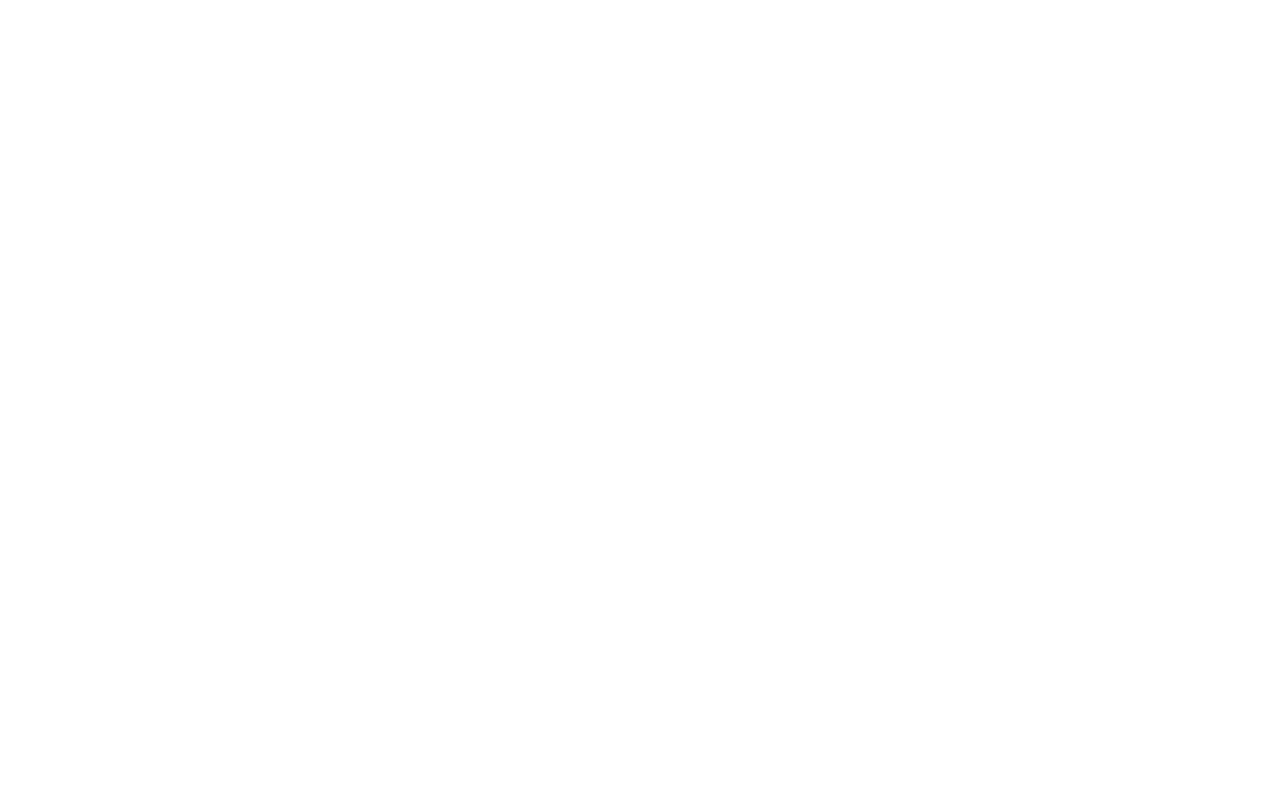
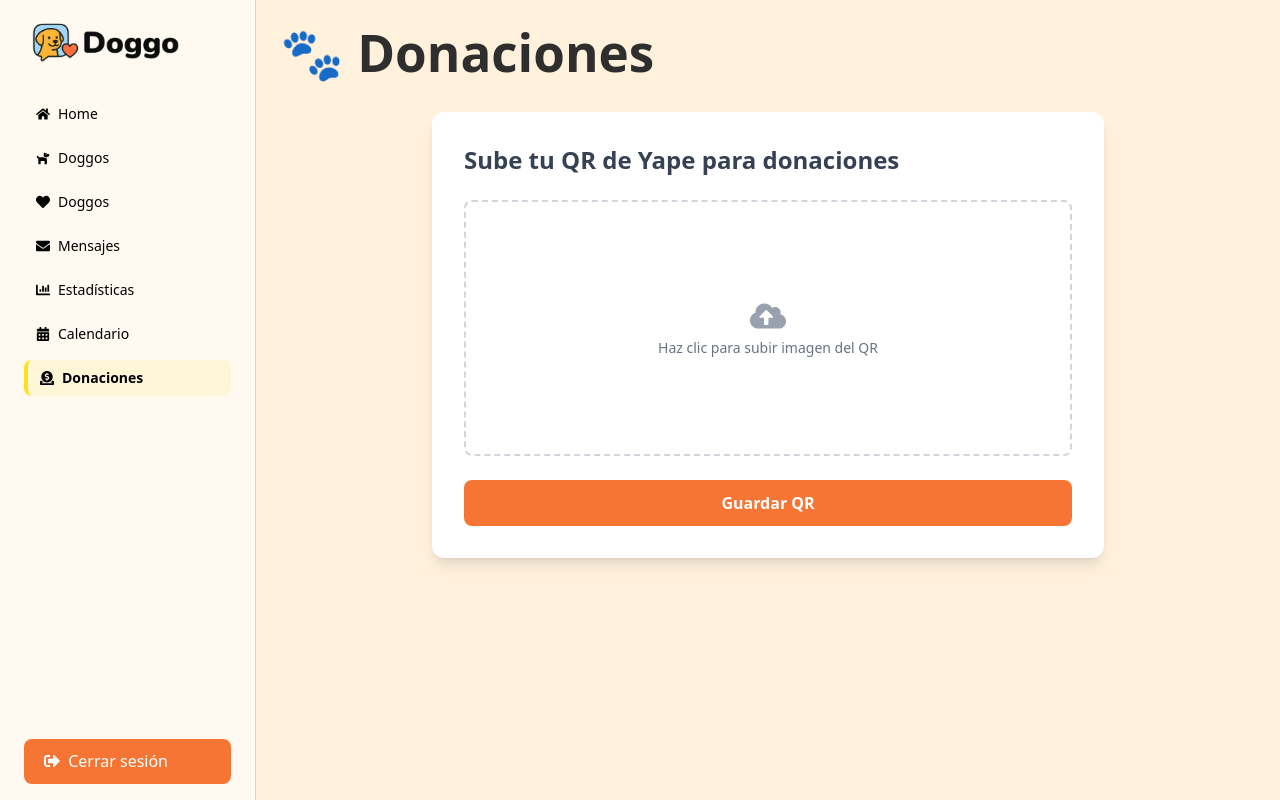
Before and after one commit to Dannam21/Doggo, a React (Vite) app: page /company/donations in a window 1280 px wide. Before the commit this address had no page. Built offline with nearby package versions, Linux system fonts and the light colour scheme.

Commit message:
donations component created

```diff
--- a/src/App.jsx
+++ b/src/App.jsx
@@ -19,6 +19,7 @@
 import Adddoggo from "./pages/empresa/Adddoggo";
 import DoggoDetail from "./pages/empresa/DoggoDetail";
 import CompanyMatches from "./pages/empresa/CompanyMatches";
+import CompanyDonations from "./pages/empresa/CompanyDonations";
 
 // Páginas de usuario
 import User from "./pages/usuario/DashboardUser";
@@ -42,6 +43,7 @@
           <Route path="/" element={<Home />} />
           <Route path="/home" element={<Home />} />
           <Route path="/login" element={<Login />} />
+          <Route path="/company/donations" element={<CompanyDonations />} />
 
           {/* Registro */}
           <Route path="/register" element={<Register />} />
--- a/src/components/SidebarCompany.jsx
+++ b/src/components/SidebarCompany.jsx
@@ -8,6 +8,7 @@
   FaBars,
   FaTimes,
   FaHeart,
+  FaDonate,
 } from "react-icons/fa";
 import { useNavigate, useLocation } from "react-router-dom";
 import { useContext, useState } from "react";
@@ -23,18 +24,20 @@
   const isActive = (path) => location.pathname === path;
 
   const handleLogout = () => {
-    setUser({ name: null, email: null, token: null, albergue_id: null });
-    localStorage.removeItem("user");
+    // ✅ Cambiado: ya no borra el token
+    setUser({ name: null, email: null, albergue_id: null, token: localStorage.getItem("token") });
+    // localStorage.removeItem("user");  // ❌ Comentado para no borrar el token
     navigate("/login");
   };
 
   const menuItems = [
     { icon: <FaHome />, label: "Home", path: "/company/home" },
     { icon: <FaDog />, label: "Doggos", path: "/company/doggos" },
-    { icon: <FaHeart/>, label: "Doggos", path: "/company/matches" },
+    { icon: <FaHeart />, label: "Doggos", path: "/company/matches" },
     { icon: <FaEnvelope />, label: "Mensajes", path: "/company/messages" },
     { icon: <FaChartBar />, label: "Estadísticas", path: "/company/statistics" },
     { icon: <FaCalendarAlt />, label: "Calendario", path: "/company/calendar" },
+    { icon: <FaDonate />, label: "Donaciones", path: "/company/donations" },
   ];
 
   return (
--- a/src/components/SidebarUser.jsx
+++ b/src/components/SidebarUser.jsx
@@ -42,27 +42,16 @@
                {isOpen ? <FaTimes size={24} /> : <FaBars size={24} />}
              </button2>
            </div>
-
       {/* Sidebar principal */}
       <div
               className={`${
                 isOpen ? "translate-x-0" : "-translate-x-full"
-        } md:translate-x-0 transition-transform fixed top-0 left-0 h-full w-64 bg-[#FFF9F2] border-r border-gray-300 z-40 md:z-50 flex flex-col pt-14 md:pt-0`}
+              } md:translate-x-0 transition-transform fixed top-0 left-0 h-full w-64 bg-[#FFF9F2] border-r border-gray-300 z-40 md:z-50 flex flex-col`}
             >
-        {/* Parte superior con logo y navegación */}
+              {/* Parte superior: logo y navegación */}
               <div>
-          <div
-            className="px-6 py-4 cursor-pointer flex items-center"
-            onClick={() => navigate("/")}
-          >
-            <img
-  src={doggoLogo}
-  alt="Doggo Logo"
-  className={`w-36 h-10 transition-opacity duration-200 ${
-    isOpen ? "opacity-0 pointer-events-none" : "opacity-100"
-  }`}
-/>
-
+                <div className="px-6 py-4 cursor-pointer flex items-center" onClick={() => navigate("/home")}>
+                  <img src={doggoLogo} alt="Doggo Logo" className="w-42 h-12" />
                 </div>
 
           <nav className="mt-4 space-y-2 px-6 text-sm">
--- /dev/null
+++ b/src/pages/empresa/CompanyDonations.jsx
@@ -0,0 +1,183 @@
+import React, { useState, useEffect } from "react";
+import { FaCloudUploadAlt, FaEdit } from "react-icons/fa";
+import SidebarCompany from "../../components/SidebarCompany";
+
+export default function CompanyDonations() {
+  const [user, setUser] = useState(null);
+  const [qrFile, setQrFile] = useState(null);
+  const [previewUrl, setPreviewUrl] = useState(null);
+  const [submitting, setSubmitting] = useState(false);
+  const [error, setError] = useState("");
+  const [qrSavedUrl, setQrSavedUrl] = useState(null);
+
+  // Siempre leer de localStorage (importante si se refresca la página)
+  useEffect(() => {
+    const storedUser = localStorage.getItem("user");
+    if (storedUser) {
+      const parsed = JSON.parse(storedUser);
+      console.log("✅ User recuperado de localStorage:", parsed);
+      setUser(parsed);
+    } else {
+      console.log("⚠️ No hay user en localStorage");
+    }
+  }, []);
+
+  const albergueId = user?.albergue_id;
+  const token = user?.token;
+
+  useEffect(() => {
+    const fetchAlbergueQR = async () => {
+      try {
+        if (!albergueId) return;
+        const res = await fetch(`http://localhost:8000/albergue/${albergueId}`);
+        if (res.ok) {
+          const data = await res.json();
+          if (data.qr_imagen_id) {
+            setQrSavedUrl(`http://localhost:8000/imagenes/${data.qr_imagen_id}`);
+          }
+        } else {
+          console.error("Error al obtener QR:", res.status);
+        }
+      } catch (err) {
+        console.error("Error al traer QR existente:", err);
+      }
+    };
+
+    fetchAlbergueQR();
+  }, [albergueId]);
+
+  const handleFileChange = (e) => {
+    const file = e.target.files[0];
+    if (file) {
+      setQrFile(file);
+      setPreviewUrl(URL.createObjectURL(file));
+    }
+  };
+
+  const handleSubmit = async (e) => {
+    e.preventDefault();
+    if (!qrFile || !albergueId || !token) {
+      setError("Selecciona una imagen y asegúrate de estar logueado.");
+      return;
+    }
+
+    console.log("🚀 Token que enviaré:", token);
+
+    setSubmitting(true);
+    setError("");
+
+    try {
+      // Subir imagen
+      const formData = new FormData();
+      formData.append("image", qrFile);
+
+      const res = await fetch("http://localhost:8000/imagenes", {
+        method: "POST",
+        body: formData,
+      });
+
+      if (!res.ok) {
+        const errorData = await res.json();
+        throw new Error(errorData.detail || "Error al subir QR");
+      }
+
+      const data = await res.json();
+      const qrImagenId = data.id;
+
+      //  Actualizar albergue con qr_imagen_id
+      const updateRes = await fetch(`http://localhost:8000/albergue/${albergueId}`, {
+        method: "PUT",
+        headers: {
+          "Content-Type": "application/json",
+          Authorization: `Bearer ${token}`,
+        },
+        body: JSON.stringify({ qr_imagen_id: qrImagenId }),
+      });
+
+      if (!updateRes.ok) {
+        const errorData = await updateRes.json();
+        throw new Error(errorData.detail || "Error al actualizar albergue");
+      }
+
+      setQrSavedUrl(`http://localhost:8000/imagenes/${qrImagenId}`);
+      setPreviewUrl(null);
+      setQrFile(null);
+      setError("");
+    } catch (err) {
+      console.error("❌ Error en handleSubmit:", err);
+      setError(err.message);
+    } finally {
+      setSubmitting(false);
+    }
+  };
+
+  return (
+    <div className="flex min-h-screen bg-[#fdf0df]">
+      <SidebarCompany />
+
+      <main className="flex-1 min-h-screen bg-[#FFF1DC] p-4 sm:p-6 sm:ml-64 mt-20 sm:mt-0">
+        <h1 className="text-3xl font-bold mb-8 text-[#2e2e2e]">🐾 Donaciones</h1>
+
+        <section className="bg-white rounded-xl shadow-lg p-8 w-full max-w-2xl mx-auto">
+          <h2 className="text-2xl font-semibold text-gray-700 mb-6">Sube tu QR de Yape para donaciones</h2>
+
+          {error && (
+            <div className="bg-red-100 text-red-700 px-4 py-2 rounded mb-4 text-sm">{error}</div>
+          )}
+
+          <form onSubmit={handleSubmit} className="space-y-6">
+            <div className="border-2 border-dashed border-gray-300 rounded-lg h-64 flex flex-col justify-center items-center hover:border-orange-400 cursor-pointer relative">
+              <input
+                type="file"
+                accept="image/*"
+                onChange={handleFileChange}
+                className="absolute w-full h-full opacity-0 cursor-pointer"
+              />
+              {previewUrl ? (
+                <img
+                  src={previewUrl}
+                  alt="QR Preview"
+                  className="object-contain h-full rounded"
+                />
+              ) : (
+                <>
+                  <FaCloudUploadAlt className="text-4xl text-gray-400" />
+                  <p className="text-gray-500 text-sm mt-1">Haz clic para subir imagen del QR</p>
+                </>
+              )}
+            </div>
+
+            <button
+              type="submit"
+              disabled={submitting}
+              className={`w-full ${submitting ? "bg-gray-300" : "bg-orange-500 hover:bg-orange-600"} text-white font-semibold py-3 rounded-lg transition`}
+            >
+              {submitting ? "Guardando..." : "Guardar QR"}
+            </button>
+
+            {previewUrl && (
+              <button
+                type="button"
+                className="w-full bg-blue-500 hover:bg-blue-600 text-white font-semibold py-2 rounded-lg flex justify-center items-center gap-2"
+                onClick={() => alert("Función de edición aún no implementada")}
+              >
+                <FaEdit /> Editar QR
+              </button>
+            )}
+          </form>
+
+          {qrSavedUrl && (
+            <div className="mt-8 text-center">
+              <h3 className="text-lg font-medium text-gray-700 mb-2">QR guardado:</h3>
+              <img
+                src={qrSavedUrl}
+                alt="QR guardado"
+                className="mx-auto h-64 object-contain rounded"
+              />
+            </div>
+          )}
+        </section>
+      </main>
+    </div>
+  );
+}
```
Lines whose indentation alone changed are shown as unchanged.
